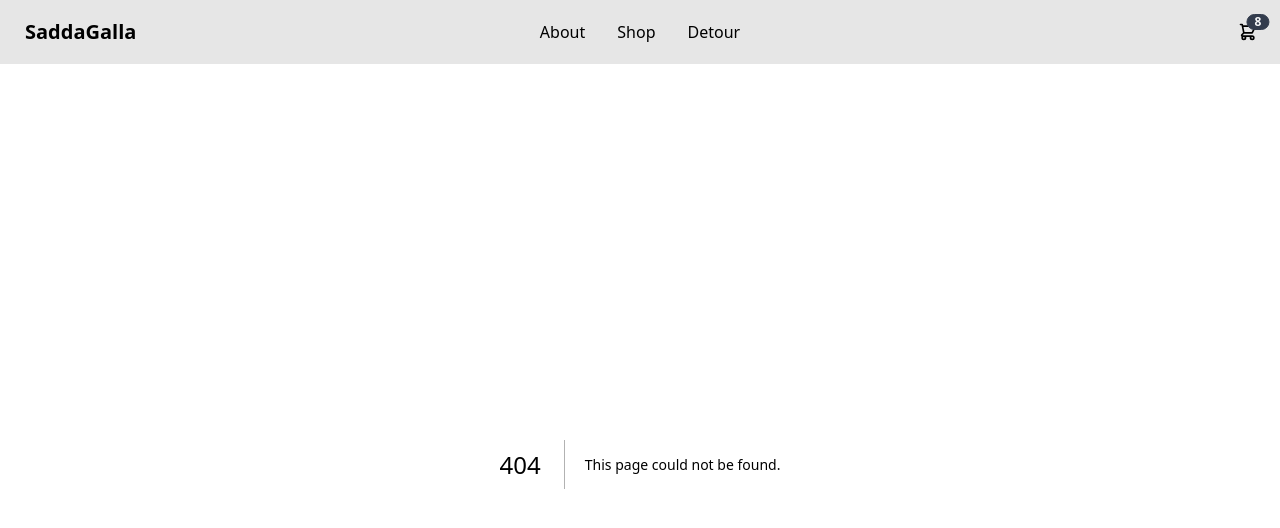
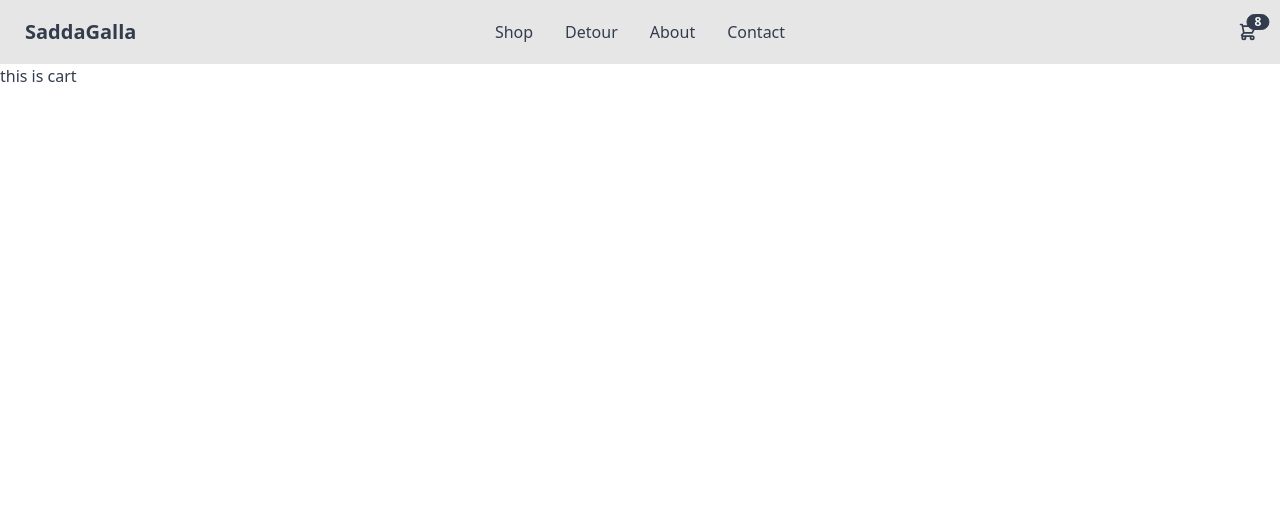
Before and after one commit to growindiedev/shoppingKart, a Next.js app: page /cart in a window 1280 px wide. Before the commit this address had no page. Shown: the top 528 px of the page. Built offline with nearby package versions, Linux system fonts and the light colour scheme.

Commit message:
configured routing

```diff
--- a/app/(components)/Navbar.tsx
+++ b/app/(components)/Navbar.tsx
@@ -1,3 +1,5 @@
+
+import Link from 'next/link';
 
 const Navbar = () => {
 
@@ -19,12 +21,13 @@ return (
               <li><a>Submenu 2</a></li>
             </ul>
           </li> */}
-          <li><a>Contact</a></li>
-          <li><a><label htmlFor="my-drawer">Shop</label></a></li>
-          <li><a>About</a></li>
+          <li><label htmlFor="my-drawer">Shop</label></li>
+          <li><Link href="/products">Detour</Link></li>
+          <li><Link href="/about">About</Link></li>
+          <li><Link href="/contact">Contact</Link></li>
         </ul>
       </div>
-      <a className="btn btn-ghost normal-case text-xl">SaddaGalla</a>
+      <Link href="/" className="btn btn-ghost normal-case text-xl">SaddaGalla</Link>
     </div>
     <div className="navbar-center hidden lg:flex">
       <ul className="menu menu-horizontal px-1">
@@ -38,9 +41,10 @@ return (
             <li><a>Submenu 2</a></li>
           </ul>
         </li> */}
-        <li><a>About</a></li>
-        <li><a><label htmlFor="my-drawer">Shop</label></a></li>
-        <li><a>Detour</a></li>
+        <li><label htmlFor="my-drawer">Shop</label></li>
+        <li><Link href="/products">Detour</Link></li>
+        <li><Link href="/about">About</Link></li>
+        <li><Link href="/contact">Contact</Link></li>
       </ul>
     </div>
   <div className="navbar-end">
@@ -56,7 +60,7 @@ return (
           <span className="font-bold text-lg">8 Items</span>
           <span className="text-info">Subtotal: $999</span>
           <div className="card-actions">
-            <button className="btn btn-primary btn-block">View cart</button>
+            <Link href="/cart" className="btn btn-primary btn-block">View cart</Link>
           </div>
         </div>
       </div>
--- /dev/null
+++ b/app/cart/page.tsx
@@ -0,0 +1,9 @@
+import React from 'react'
+
+const page = () => {
+  return (
+    <div>this is cart</div>
+  )
+}
+
+export default page
--- /dev/null
+++ b/app/contact/page.tsx
@@ -0,0 +1,7 @@
+import React from "react";
+
+const page = () => {
+  return <div>yo this is contact</div>;
+};
+
+export default page;
--- /dev/null
+++ b/app/products/page.tsx
@@ -0,0 +1,9 @@
+import React from 'react'
+
+const page = () => {
+  return (
+    <div>this is where we will render all the products</div>
+  )
+}
+
+export default page
```
